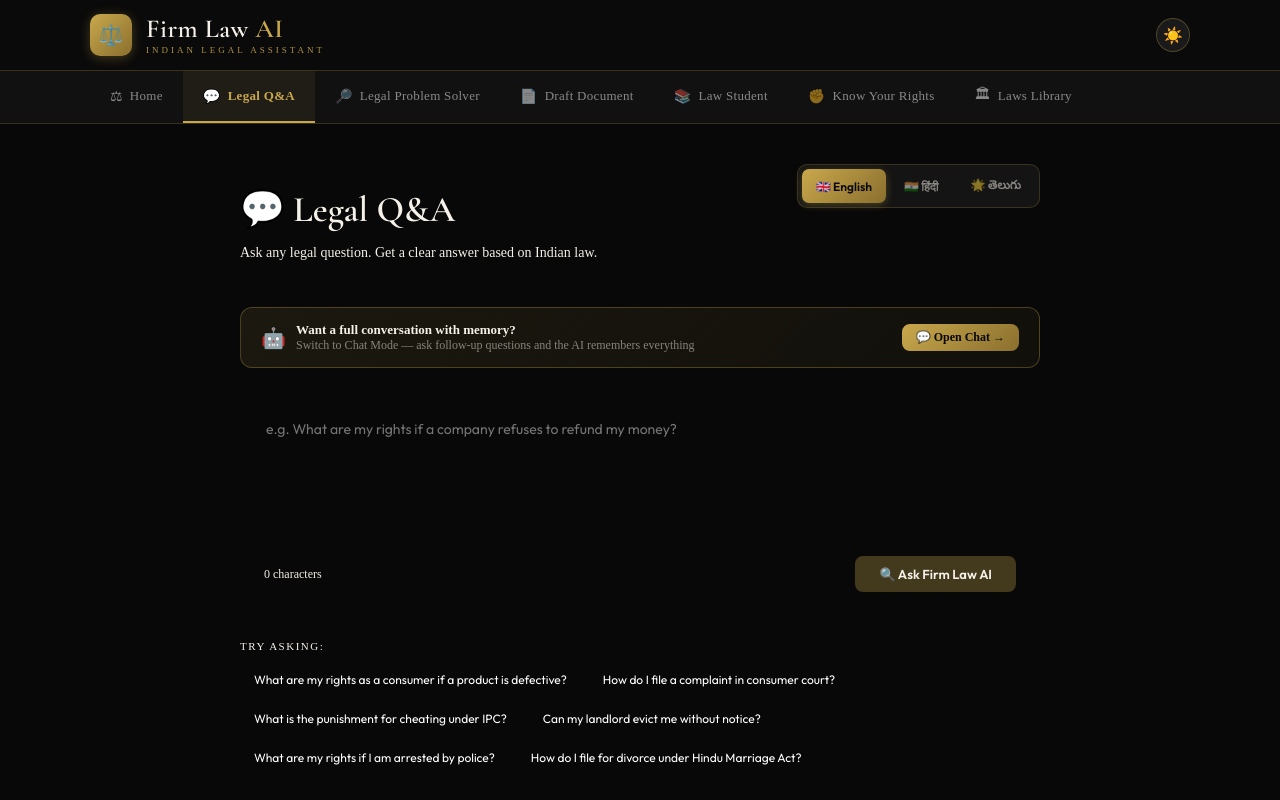
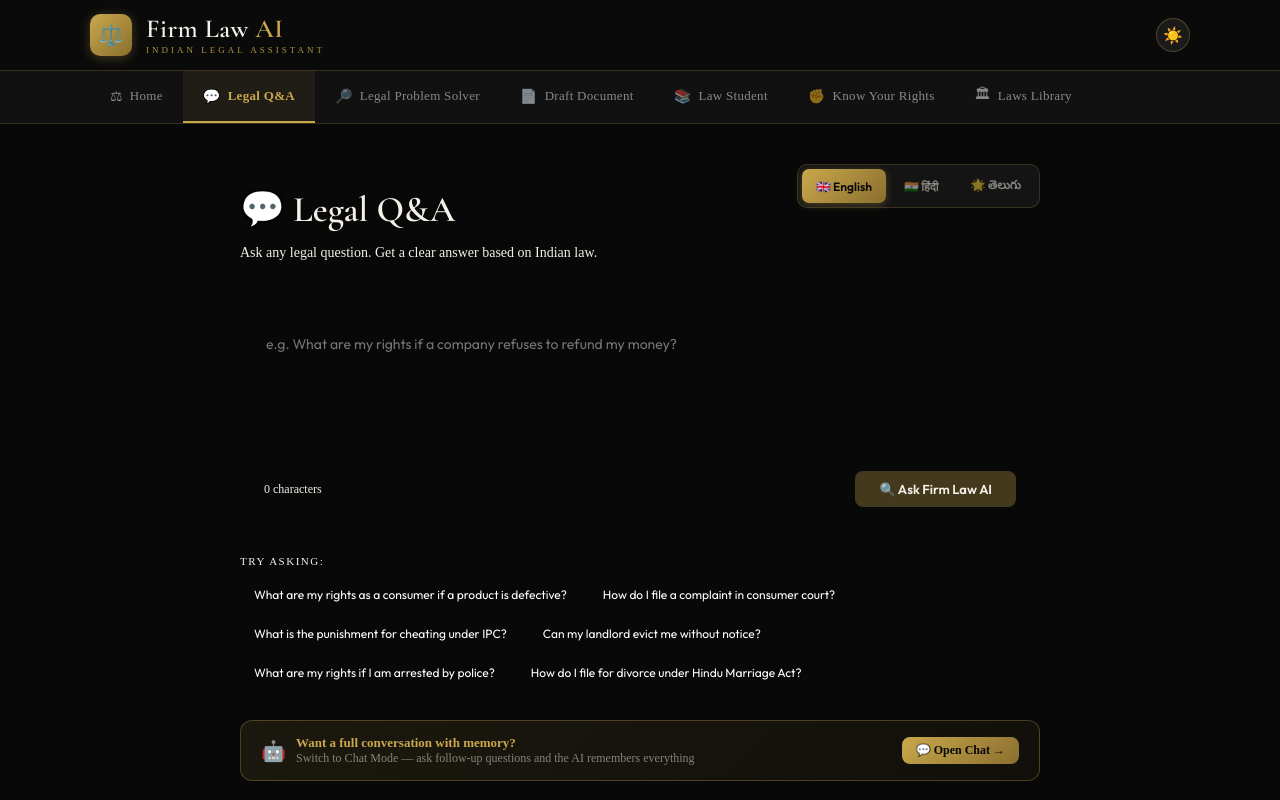
Before and after one commit to Hasangit123/firm-law-ai, a Next.js app: page /legal-qa in a window 1280 px wide. Shown: the top 800 px of the page. Built offline with nearby package versions, Linux system fonts and the light colour scheme.

Commit message:
Move chat banner to bottom on Legal Q&A and Solve pages

```diff
--- a/app/legal-qa/page.jsx
+++ b/app/legal-qa/page.jsx
@@ -115,17 +115,6 @@ export default function LegalQA() {
           <LanguageToggle language={language} setLanguage={setLanguage} />
         </div>
 
-        <a href="/chat?from=legal-qa" style={{display: 'flex', alignItems: 'center', justifyContent: 'space-between', background: 'linear-gradient(135deg, rgba(201,168,76,0.1), rgba(201,168,76,0.05))', border: '1px solid rgba(201,168,76,0.3)', borderRadius: '12px', padding: '14px 20px', marginBottom: '24px', textDecoration: 'none', color: 'inherit', flexWrap: 'wrap', gap: '10px'}}>
-          <div style={{display: 'flex', alignItems: 'center', gap: '10px'}}>
-            <span style={{fontSize: '20px'}}>🤖</span>
-            <div>
-              <p style={{fontSize: '13px', fontWeight: 600, color: 'var(--gold)', margin: 0}}>Want a full conversation with memory?</p>
-              <p style={{fontSize: '12px', color: 'rgba(245,240,232,0.5)', margin: 0}}>Switch to Chat Mode — ask follow-up questions and the AI remembers everything</p>
-            </div>
-          </div>
-          <span style={{fontSize: '12px', fontWeight: 600, color: '#080808', background: 'linear-gradient(135deg, #c9a84c, #8a6f2e)', padding: '6px 14px', borderRadius: '8px', whiteSpace: 'nowrap'}}>💬 Open Chat →</span>
-        </a>
-
         <div style={{background: 'var(--black-card)', border: '1px solid var(--border)', borderRadius: '16px', padding: '24px', marginBottom: '24px'}}>
           <textarea value={question} onChange={e => setQuestion(e.target.value)} placeholder={L.placeholder}
             style={{width: '100%', minHeight: '100px', background: 'transparent', border: 'none', outline: 'none', resize: 'none', fontSize: '14px', color: 'var(--off-white)', fontFamily: 'Outfit, sans-serif', lineHeight: 1.7}}
@@ -200,6 +189,21 @@ export default function LegalQA() {
             </div>
           </div>
         )}
+
+        {/* Chat Banner — at bottom, shown when no answer */}
+        {!answer && !loading && (
+          <a href="/chat?from=legal-qa" style={{display: 'flex', alignItems: 'center', justifyContent: 'space-between', background: 'linear-gradient(135deg, rgba(201,168,76,0.1), rgba(201,168,76,0.05))', border: '1px solid rgba(201,168,76,0.3)', borderRadius: '12px', padding: '14px 20px', marginTop: '8px', textDecoration: 'none', color: 'inherit', flexWrap: 'wrap', gap: '10px'}}>
+            <div style={{display: 'flex', alignItems: 'center', gap: '10px'}}>
+              <span style={{fontSize: '20px'}}>🤖</span>
+              <div>
+                <p style={{fontSize: '13px', fontWeight: 600, color: '#c9a84c', margin: 0}}>Want a full conversation with memory?</p>
+                <p style={{fontSize: '12px', color: 'rgba(245,240,232,0.5)', margin: 0}}>Switch to Chat Mode — ask follow-up questions and the AI remembers everything</p>
+              </div>
+            </div>
+            <span style={{fontSize: '12px', fontWeight: 600, color: '#080808', background: 'linear-gradient(135deg, #c9a84c, #8a6f2e)', padding: '6px 14px', borderRadius: '8px', whiteSpace: 'nowrap'}}>💬 Open Chat →</span>
+          </a>
+        )}
+
       </main>
     </div>
   );
```
Also changed, not shown: app/solve/page.jsx (+13 -11 lines).
